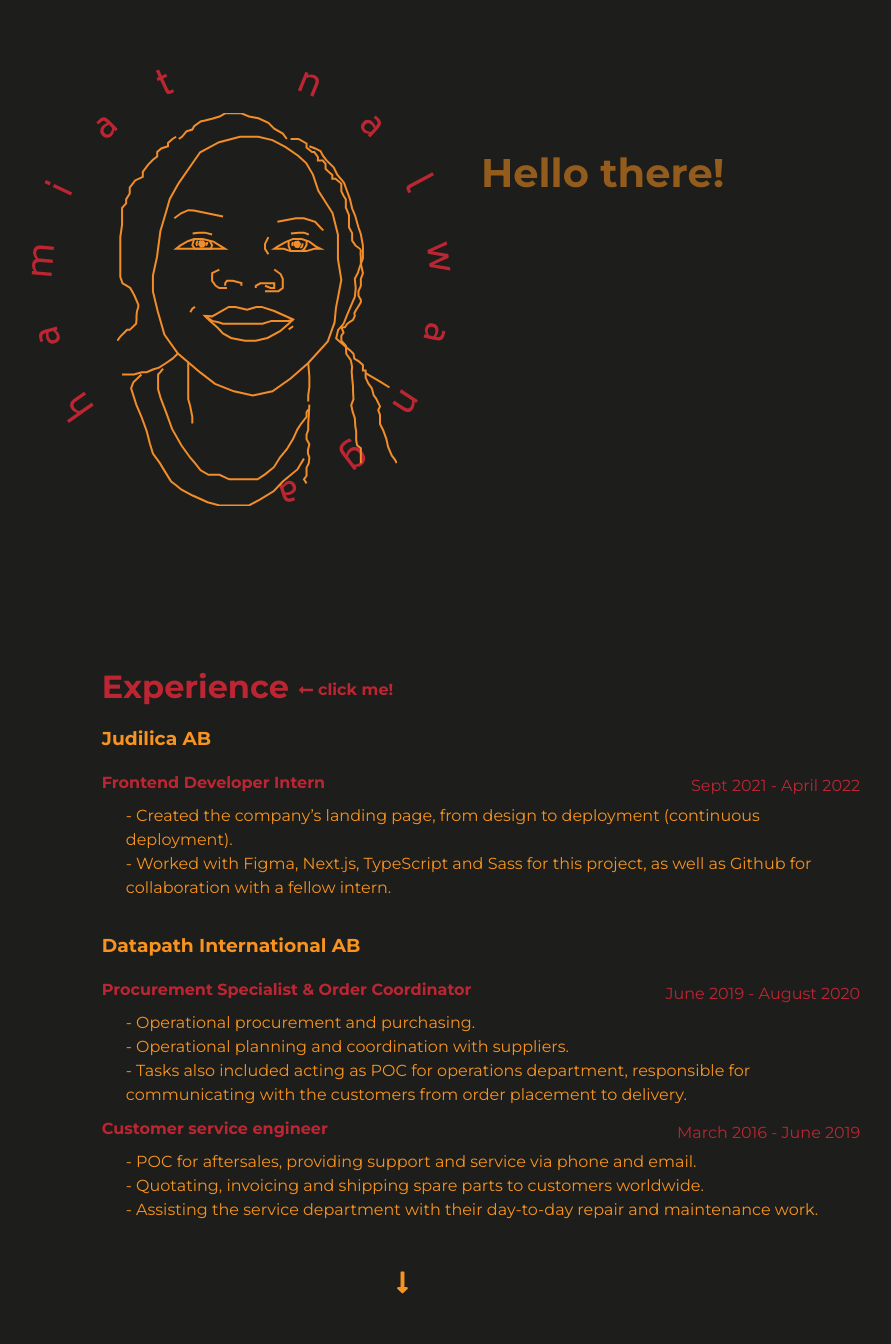
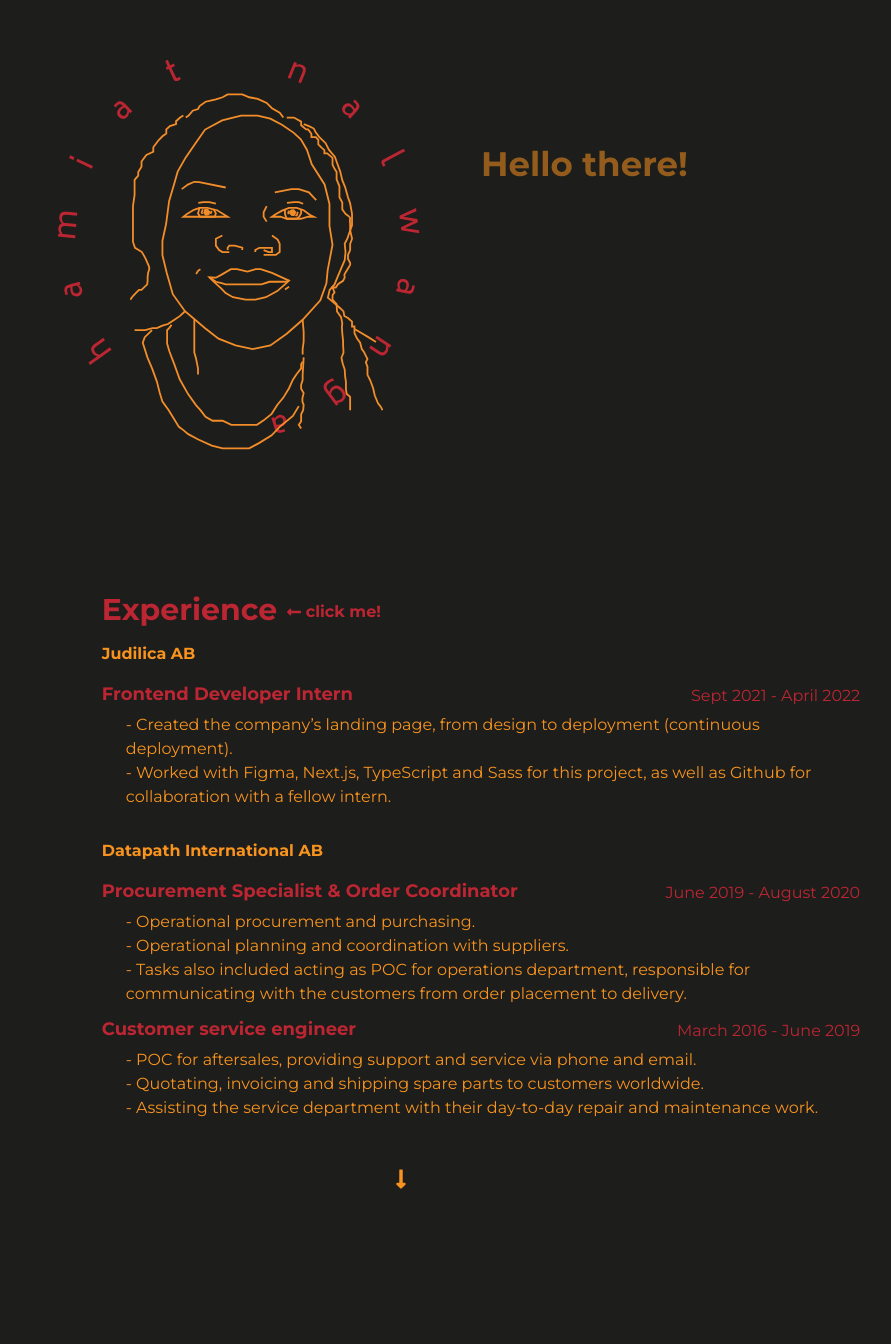
Before and after one commit to hamiat/folio, a React (Create React App) app: page / in a window 1280 px wide. Shown: the part 104-1448 px from the top of the page, without its empty margins (159-1050 px from the left). Built offline with nearby package versions, Linux system fonts and the light colour scheme.

Commit message:
lg screen completed

```diff
--- a/src/components/About/about.module.scss
+++ b/src/components/About/about.module.scss
@@ -9,6 +9,7 @@
   justify-content: space-between;
   /* padding-left:  600px; */
 
+
   .about {
     z-index: 2;
     display: flex;
@@ -18,11 +19,21 @@
 
     h1 {
       font-size: 40px;
+
+      @include lg {
+        font-size: 34px;
+      }
+
     }
 
     h2 {
       padding: 0 0 10px 48px;
       font-size: 30px;
+
+      @include lg {
+        font-size: 28px;
+        margin-top: -16px;
+      }
     }
 
     p {
@@ -30,10 +41,20 @@
       font-size: 22px;
       width: 50%;
       padding: 0 0 50px 68px;
+
+      @include lg {
+        font-size: 20px;
+        padding: 0 0 50px 68px;
+      }
     }
     .arrow {
       padding: $mn $mn * 4;
       font-size: 25px;
+
+      @include lg {
+        font-size: 22px;
+
+      }
     }
   }
 }
--- a/src/components/Contact/contact.module.scss
+++ b/src/components/Contact/contact.module.scss
@@ -8,7 +8,6 @@
   flex-direction: column;
   justify-content: center;
   align-items: center;
-  margin-right: $mn * 4;
   margin-top: -200px;
   height: 100vh;
   z-index: 5;
--- a/src/components/Skills/skills.module.scss
+++ b/src/components/Skills/skills.module.scss
@@ -64,6 +64,10 @@
   .arrowToSkills {
     padding: $mn $mn * 6;
     font-size: 25px;
+
+    @include lg {
+      font-size: 22px;
+    }
   }
 
 
@@ -92,10 +96,10 @@
 
   .softSkills {
     padding-bottom: 24px;
-    width: 80%;
     color: $darkOrange;
     font-size: 20px;
     grid-row: 2;
+    text-align: center;
   }
 
   svg {
@@ -105,7 +109,6 @@
   .hardIcons {
     grid-row: 3;
     display: flex;
-    width: 80%;
     flex-wrap: wrap;
     justify-content: center;
     align-items: center;
--- a/src/styles/abstracts/_breakpoints.module.scss
+++ b/src/styles/abstracts/_breakpoints.module.scss
@@ -4,7 +4,7 @@ $breakpoints: (
   'xs': 320px,
   'sm': 640px,
   'md': 960px,
-  'lg': 1200px,
+  'lg': 1300px,
 );
 
 @mixin xs {
--- a/src/styles/main.module.scss
+++ b/src/styles/main.module.scss
@@ -23,10 +23,24 @@ h4 {
 h2 {
 
     font-size: 32px;
+    @include lg {
+      font-size: 30px;
+
+    }
+}
+
+h3 {
+  font-size: 16px;
+
 }
 h4 {
+  font-size: 18px;
   color: $redish;
-  margin: 0 0 8px 0;
+  margin: 0 0 4px 0;
+  @include lg {
+    font-size: 18px;
+
+  }
 }
 p {
   margin: 0;
@@ -53,7 +67,11 @@ box-sizing: border-box;
      grid-row: 1;
       place-self: end;
       margin-top: $mn;
+      margin-right: 24px;
 
+      @include lg {
+        margin-right: $mn;
+      }
     }
 
     .leftContent {
@@ -76,12 +94,18 @@ box-sizing: border-box;
         grid-column: 1;
         margin: 18px 0 0 63px;
         z-index: 10;
+        @include lg {
+       width: 20%;
+        }
       }
       .name {
         grid-row: 1;
         grid-column: 1;
         margin: -48px 0 0 0;
         z-index: 2;
+        @include lg {
+          width: 40%;
+           }
       }
     }
 
```
